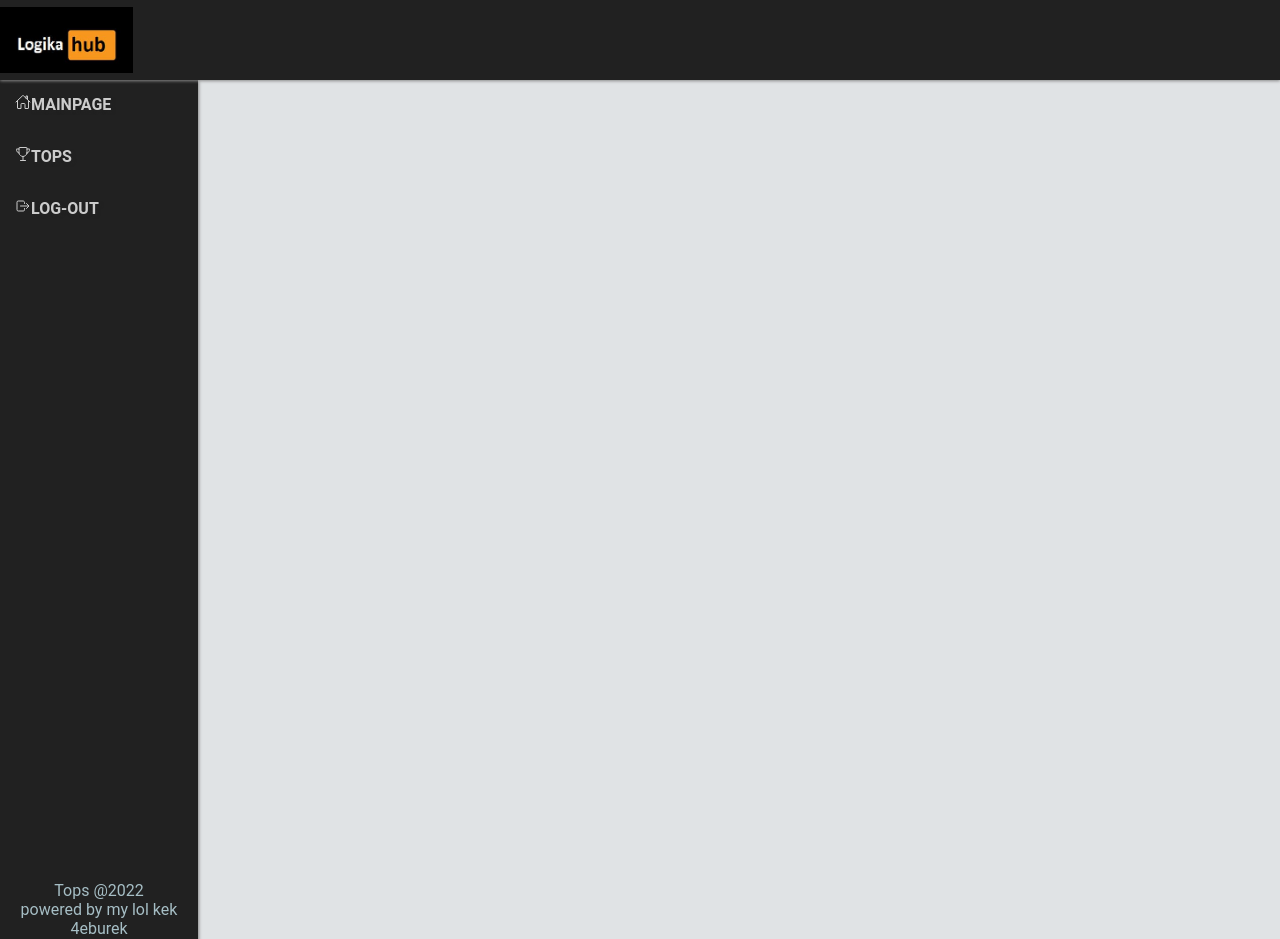
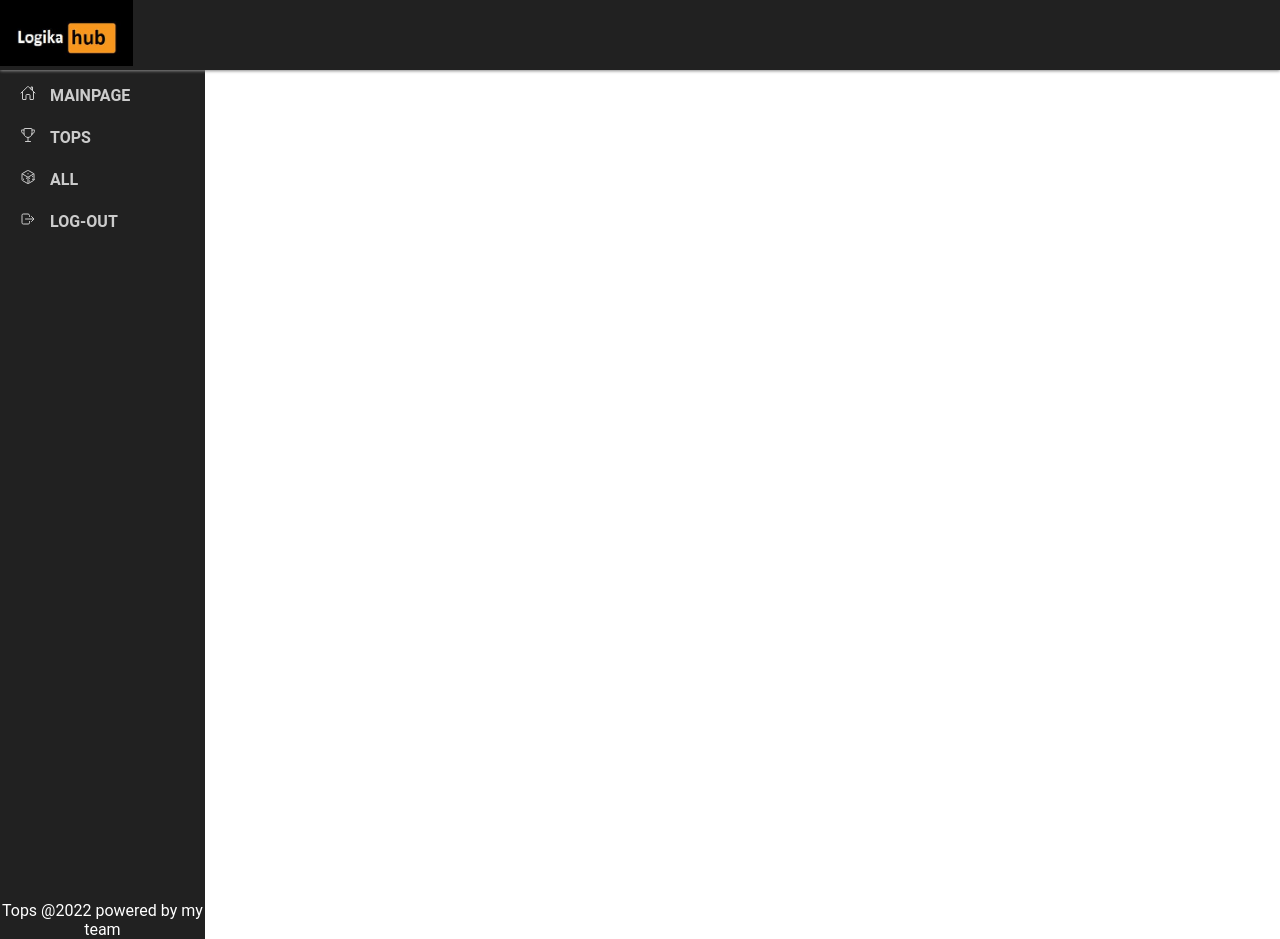
Before and after one commit to SerjRoman/DjangoProject, a Django app: page / in a window 1280 px wide. Run offline with Django 4.2, Linux system fonts and the light colour scheme.

Commit message:
merge + html

```diff
--- a/FirstProject/FirstApp/models.py
+++ b/FirstProject/FirstApp/models.py
@@ -5,7 +5,7 @@ class Book(models.Model):
     NAME = models.CharField(max_length=255,blank=True, null=True)
     AUTHOR = models.CharField(max_length=255,blank=True, null=True)
     RAITING = models.CharField(max_length=255,blank=True, null=True)
-    PRICE = models.CharField(max_length=255,blank=True, null=True)
+    # PRICE = models.CharField(max_length=255,blank=True, null=True)
     IMAGE = models.CharField(max_length=255,blank=True, null=True)
     DESCRIPTION_SHORT = models.TextField(blank=True, null=True) # blank = True - данное поле может быть пустым
     DESCRIPTION = models.TextField(blank=True, null=True) # blank = True - данное поле может быть пустым
@@ -14,5 +14,4 @@ class Book(models.Model):
     SEARCH_ID = models.CharField(max_length=255,blank=True, null=True)
 
     def __str__(self):
-
         return f'{self.NAME}'
--- a/FirstProject/FirstApp/static/css/main.css
+++ b/FirstProject/FirstApp/static/css/main.css
@@ -1,66 +1,75 @@
 body{
-	background: #e0e3e5;
+	background-color: white;
 	font-family: "Roboto", sans-serif, Helvetica, Arial;
 	margin: 0;
+	color: white;
 }
-
-.head{
+a {
+	text-decoration: none;
+}
+#head{
 	background-color:#212121;
-	min-height: 80px;
+	min-height: 70px;
 	width: 100%;
 	margin: 0;
 	box-shadow: 0 1px 3px 0 #888;
 	position: fixed;
-	z-index: 10;
+	z-index: 1000;
 	display: inline-flex;
+
+}
+
+.main span{
+	display: block;
+}
+
+.text-menu {
+	margin-left: 10px;
 }
 
 .ico img{
 	height: 66px;
-	margin-top: 7px;
+	margin-top: 0px;
 	padding: 0 0 3 16px;
 }
 
 #menuVertical{
-	width: 71px;
-	height: auto;
+	width: 16%;
+	display: block;
 	position: fixed;
-	z-index: 5;
-	top: 79px;
-	transition: .3s;
+	top: 70px;
+	bottom: 0;
+	left: 0;
+	background: #212121;
 }
 
 #menuVertical ul{
+	position: relative;
 	display: block;
-	width: 54px;
-	height: auto;
+	/* width: 54px; */
 	margin: 0;
 	padding: 0;
 	list-style: none;
-	position: relative;
 }
 
 #menuVertical ul li{
 	display: block;
-	width: 175px;
+	/* width: 175px; */
 	position: relative;
 }
 
 #menuVertical ul li a{
 	position: relative;
 	display: block;
-	width: 198px;
-	height: 100%;
+	width: 200px;
 	box-sizing: border-box;
 	font-size: 16px;
 	text-transform: uppercase;
 	font-weight: bold;
 	color: #ccc;
 	line-height: 2em;
-	padding: 10px 15px;
-	background: #212121;
-	text-decoration: none;
-	text-shadow: 2px 2px 3px #222;
+	padding:10px 0 0 20px;
+
 }
 
 
@@ -95,29 +107,11 @@ body{
 	color: #fff;
 }
 
-.menu{
+#menu{
 	position: absolute;
-	width: 198px;
-	height: 100%;
-	background: #212121;
-	box-shadow: 1px 2px 3px #888;
-	position: fixed;
-	top: 79px;
-	z-index: 3;
-}
+	text-align: center;
+	bottom: 0;
 
-.footer{
-	position: absolute;
-	width: 198px;
-	height: 88px;
-	bottom: -29px;
-	background: #212121;
-	margin-bottom: 78px;
-	z-index: 13;
-	border-top: 1px solid#212121;
-	color: rgb(166, 190, 197);
-	text-align: center;
-	padding-top: 22px;
 }
 
 .img_n{
--- a/FirstProject/FirstApp/teplates/appFirstApp/father.html
+++ /dev/null
@@ -1,49 +0,0 @@
-{% load static%}
-<!DOCTYPE html>
-<html lang="en">
-<head>
-    <meta charset="UTF-8">
-    <meta name="viewport" content="width=device-width, initial-scale=1.0">
-    <meta http-equiv="X-UA-Compatible" content="ie=edge">
-
-    <title>{% block title %}{% endblock %}</title>
-    <!-- <link rel="stylesheet" href="https://cdn.jsdelivr.net/npm/bootstrap@5.1.3/dist/css/bootstrap.min.css" integrity="sha384-1BmE4kWBq78iYhFldvKuhfTAU6auU8tT94WrHftjDbrCEXSU1oBoqyl2QvZ6jIW3" crossorigin="anonymous"> -->
-    <link rel="stylesheet" href="{% static 'css/main.css'%}">
-    <link rel="stylesheet" href="">
-</head>
-<body>
-    <header>
-        <div class="head">
-            <div class="ico"><a href="{% url 'main' %}"><img src="{% static 'img/Logikahub.jpg' %}" alt="Logo"></a></div>
-
-        </div>
-    </header>
-    <nav id="menuVertical">
-        <ul>
-            <li><a href="#1"><div class="img_n"><ion-icon name="home-outline"></ion-icon><span>MainPage</span></div></a></li>
-
-            <li><a href="#2"><div class="img_n"><ion-icon name="trophy-outline"></ion-icon><span>Tops</span></div>
-            </a>
-                <ul>
-                    <li><a href="{% url 'index' %}">Books</a></li>
-                    <li><a href="#">Films</a></li>
-                    <li><a href="#">Сrypto</a></li>
-                </ul>
-            </li>
-            <li><a href="#5"><div class="img_n"><ion-icon name="log-out-outline"></ion-icon><span>Log-out</span></div></a></li>
-        </ul>
-
-
-    </nav>
-    <div class="menu"><div class="footer">Tops @2022 <br>
-    powered by my lol kek 4eburek <a href="#"></a></div></div>
-
-    {% block content %}
-
-    {%endblock%}
-
-
-    <script type="module" src="https://unpkg.com/ionicons@5.5.2/dist/ionicons/ionicons.esm.js"></script>
-    <script nomodule src="https://unpkg.com/ionicons@5.5.2/dist/ionicons/ionicons.js"></script>
-</body>
-</html>
--- a/FirstProject/FirstApp/teplates/appFirstApp/index.html
+++ b/FirstProject/FirstApp/teplates/appFirstApp/index.html
@@ -1,31 +1,87 @@
-{% extends 'appFirstApp/father.html'%}
+{% load static%}
+<!DOCTYPE html>
+<html lang="en">
+<head>
+    <meta charset="UTF-8">
+    <meta name="viewport" content="width=device-width, initial-scale=1.0">
+    <meta http-equiv="X-UA-Compatible" content="ie=edge">
+
+    <title>{% block title %}Doc{% endblock %}</title>
+    <!-- <link rel="stylesheet" href="https://cdn.jsdelivr.net/npm/bootstrap@5.1.3/dist/css/bootstrap.min.css" integrity="sha384-1BmE4kWBq78iYhFldvKuhfTAU6auU8tT94WrHftjDbrCEXSU1oBoqyl2QvZ6jIW3" crossorigin="anonymous"> -->
+    {% block links %}{%endblock%}
+    <link rel="stylesheet" href="{% static 'css/main.css'%}">
+
+
+</head>
+    <body>
+        <div id="wrapper", class="page">
+            <header>
+                <div id="head">
+                    <div class="ico">
+                        <a href="{% url 'main' %}">
+                            <img class="gg" src="{% static 'img/Logikahub.jpg' %}" alt="Logo">
+                        </a>
+                    </div>
+                </div>
+            </header>
+
+            <div id="menuVertical">
+                <ul>
+                    <li>
+                        <a href="{% url 'main'%}">
+                            <div class="img_n">
+                                <ion-icon name="home-outline"></ion-icon>
+                                <span class="text-menu">MainPage</span>
+                            </div>
+                        </a>
+                    </li>
+                    <li>
+                        <a href="{% url 'tops'%}">
+                            <div class="img_n">
+                                <ion-icon name="trophy-outline"></ion-icon>
+                                <span class="text-menu">Tops</span>
+                            </div>
+                        </a>
+                        <ul>
+                            <li><a href="{% url 'books'%}">Books</a></li>
+                            <li><a href="#">Films</a></li>
+                            <li><a href="#">Сrypto</a></li>
+                        </ul>
+                    </li>
+                    <li>
+                        <a href="{% url 'categories'%}">
+                            <div class="all_categories">
+                                <ion-icon name="dice-outline"></ion-icon>
+                                <span class="text-menu">All</span>
+                            </div>
+                        </a>
+                    </li>
+                    <li>
+                        <a href="#5">
+                            <div class="img_n">
+                                <ion-icon name="log-out-outline"></ion-icon>
+                                <span class="text-menu">Log-out</span>
+                            </div>
+                        </a>
+                    </li>
+                </ul>
+                <div id="menu">
+                    <div class="footer">
+                        Tops @2022
+                        powered by my team
+                        <!-- <a href="#"></a> -->
+                    </div>
+                </div>
+            </div>
 
 
 
-{% block content %}
-<script type="text/javascript" src="/static/js/main.js"></script>
-ГЛАВНАЯ
-    <div class="Books">
-        {% for obj in book %}
-            {%if obj.NAME != None and obj.AUTHOR != None and obj.DESCRIPTION != None and obj.IMAGE != None and obj.DESCRIPTION_SHORT != None%}
-                <a id="NAME">
-                    Имя: {{obj.NAME}}
-                </a>
-                <a id="AUTHOR">
-                    Автор: {{obj.AUTHOR}}
-                </a>
-                <a id="DESCRIPTION_SHORT">
-                    Описание: {{obj.DESCRIPTION_SHORT}}
-                    <span id="dots">...</span>
-                </a>
-                <a id="DESCRIPTION">
-                    {{obj.DESCRIPTION}}
-                </a>
-                <button  id="BUTTON_DESCRIPTION" onclick="clickbutton()">
-                    Нажми, если хочешь увидеть описание Артема
-                </button>
+            {% block content %}
+            {%endblock%}
 
-            {%endif%}
-        {% endfor %}
-    </div>
-{% endblock %}
+
+            <script type="module" src="https://unpkg.com/ionicons@5.5.2/dist/ionicons/ionicons.esm.js"></script>
+            <script nomodule src="https://unpkg.com/ionicons@5.5.2/dist/ionicons/ionicons.js"></script>
+        </div>
+    </body>
+</html>
--- /dev/null
+++ b/FirstProject/FirstApp/teplates/appFirstApp/tops.html
@@ -0,0 +1 @@
+{% extends 'appFirstApp/index.html'%}
--- a/FirstProject/FirstApp/views.py
+++ b/FirstProject/FirstApp/views.py
@@ -2,10 +2,18 @@ from django import views
 from django.shortcuts import render
 from .models import Book
 # Create your views here.
-def father(request):
-    book = Book.objects.all()
-    return render(request, 'appFirstApp/father.html', {'book': book})
-
 def index(request):
     book = Book.objects.all()
     return render(request, 'appFirstApp/index.html', {'book': book})
+
+def tops(request):
+    book = Book.objects.all()
+    return render(request, 'appFirstApp/tops.html', {'book': book})
+
+def books(request):
+    book = Book.objects.all()
+    return render(request, 'appFirstApp/books.html', {'book': book})
+
+def categories(request):
+    book = Book.objects.all()
+    return render(request, 'appFirstApp/categories.html', {'book': book})
--- a/FirstProject/FirstProject/urls.py
+++ b/FirstProject/FirstProject/urls.py
@@ -1,10 +1,13 @@
+from unicodedata import category
 from django.contrib import admin
 from django.urls import path
-from FirstApp.views import index, father
+from FirstApp.views import index, books, categories, tops
 
 urlpatterns = [
     path('admin/', admin.site.urls),
-    path('', father, name='main'),
-    path('index/', index, name='index'),
+    path('', index, name='main'),
+    path('tops/', tops, name='tops'),
+    path('all/', categories, name='categories'),
+    path('tops/books/', books, name='books'),
 
 ]
--- a/FirstProject/uri.txt
+++ b/FirstProject/uri.txt
@@ -1 +1 @@
-9780369726032_a-baby-to-tame-the-wolfe.html
+58994637-unbridled-cowboy,58989873-happy-go-lucky,56269187-three-sisters,59366154-freezing-order
--- a/FirstProject/uri_films.txt
+++ b/FirstProject/uri_films.txt
@@ -1 +1,3 @@
-tt0068646,tt0111161,tt0468569
+tt0068646,
+tt0111161,
+tt0468569
```
Also changed, not shown: other parts of FirstProject/FirstApp/static/css/main.css (+9 -19 lines), FirstProject/FirstApp/static/css/book_style.css (added, +45 -0 lines), FirstProject/FirstApp/teplates/appFirstApp/books.html (added, +46 -0 lines), FirstProject/FirstApp/teplates/appFirstApp/categories.html (added, +9 -0 lines), FirstProject/pars_books_.py (+42 -21 lines), FirstProject/pars_books_hq.py (deleted, +0 -114 lines), FirstProject/pars_films_imdb.py (+3 -6 lines), FirstProject/db.sqlite3.
